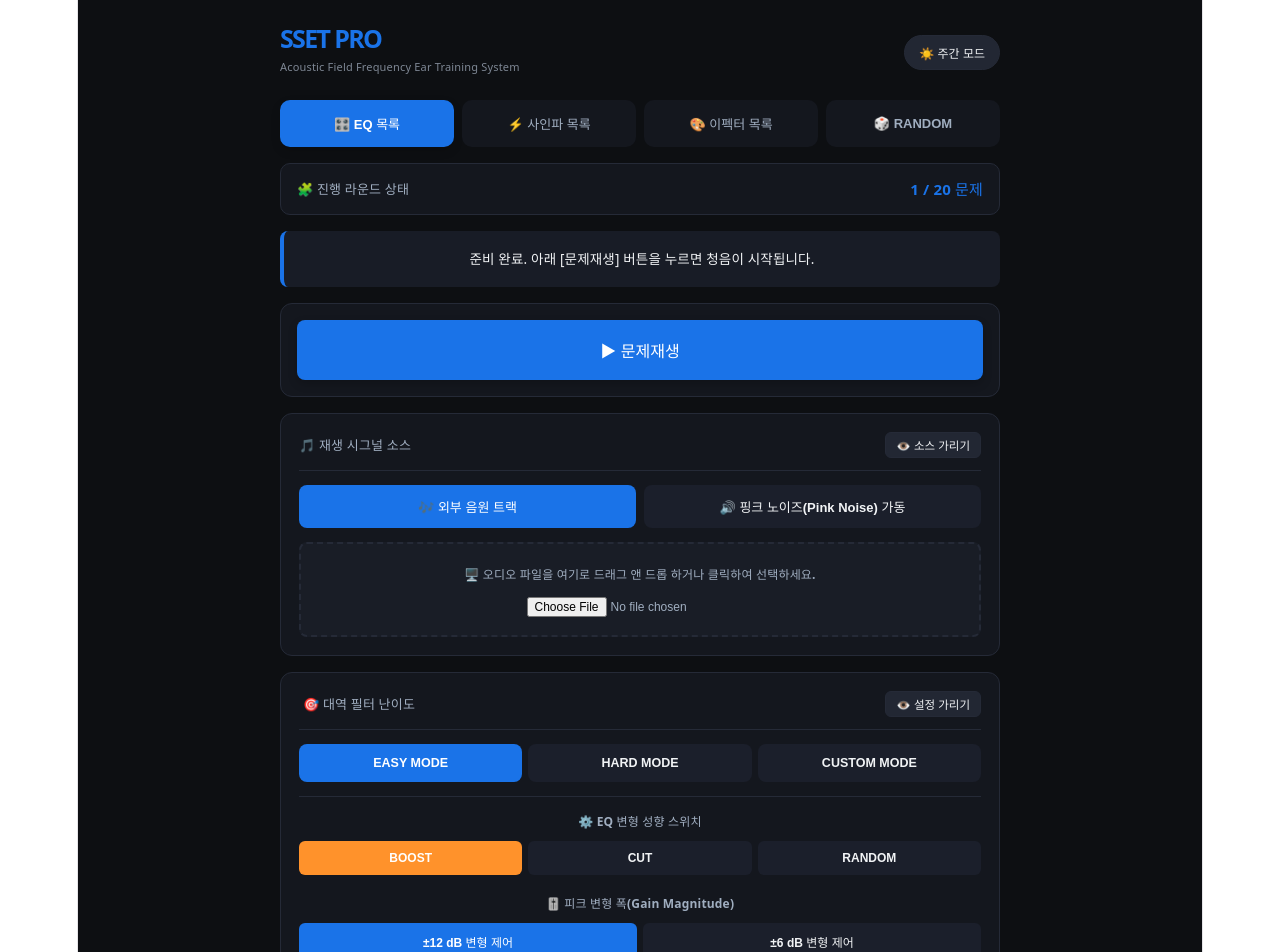
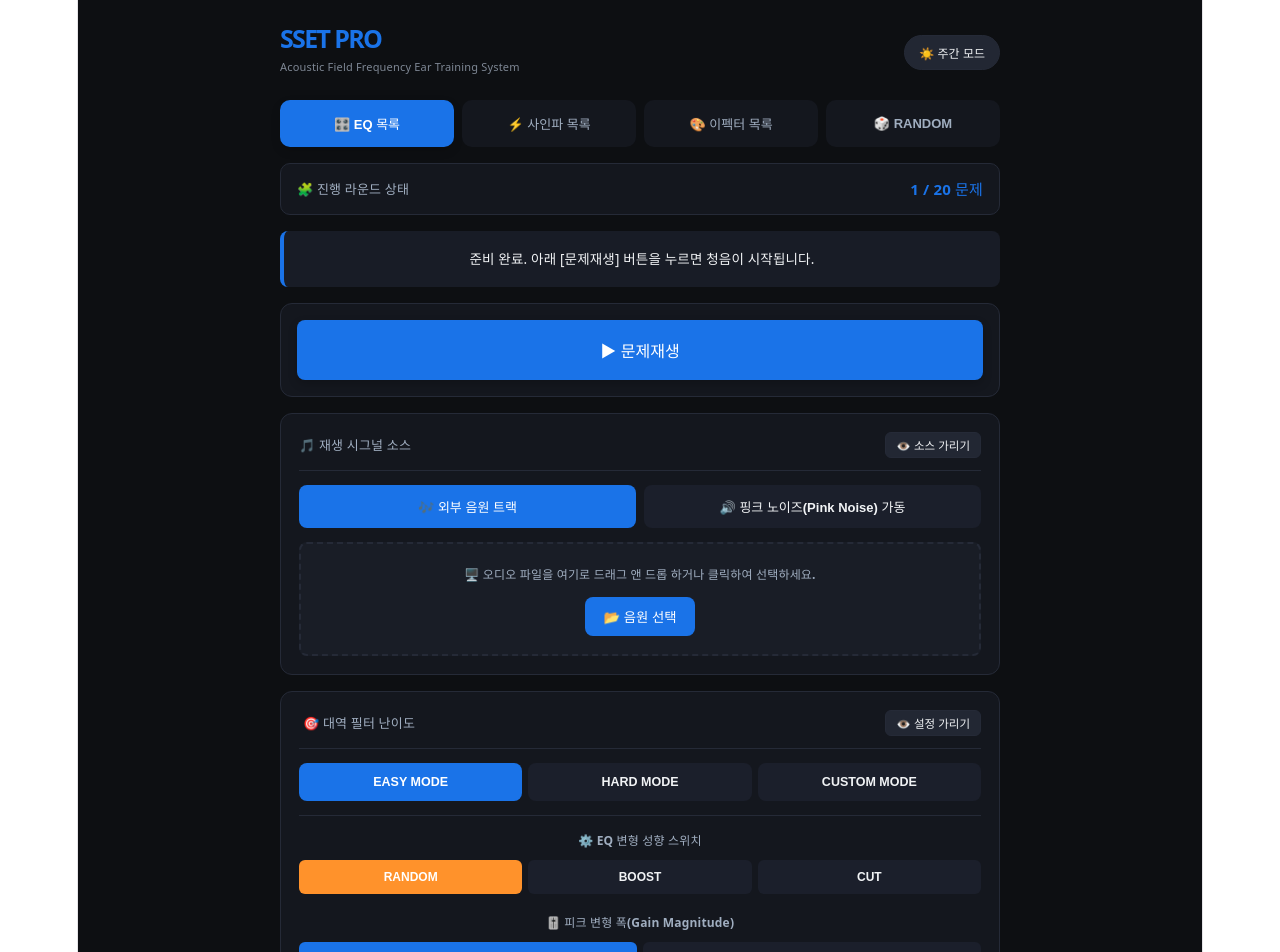
Before and after one commit to YeorYkim/StageSoundEarTrainer, a React (Vite) app: page / in a window 1280 px wide. Shown: the top 952 px of the page. Built offline with nearby package versions, Linux system fonts and the light colour scheme.

Commit message:
핸드폰에서 작동

```diff
--- a/src/App.tsx
+++ b/src/App.tsx
@@ -52,7 +52,7 @@ export default function App() {
 
   // CUSTOM 모드 전환 시 초기 상태를 10밴드 카피본으로 고정
   const [customSelected, setCustomSelected] = useState<string[]>([...iso10Bands]);
-  const [eqMode, setEqMode] = useState<'boost' | 'cut' | 'random'>('boost');
+  const [eqMode, setEqMode] = useState<'boost' | 'cut' | 'random'>('random');
   const [gainAmt, setGainAmt] = useState<'12' | '6'>('12');
 
   // 소스 디폴트 순서 조정 (음원 -> 핑크노이즈)
@@ -98,6 +98,7 @@ export default function App() {
   const audioCtxRef = useRef<AudioContext | null>(null);
   const sourceNodeRef = useRef<AudioBufferSourceNode | null>(null);
   const oscillatorNodeRef = useRef<OscillatorNode | null>(null);
+  const fileInputRef = useRef<HTMLInputElement>(null);
 
   // 오디오 체인 제어용 필터/이펙트 바이패스 게인 노드
   const filterNodeRef = useRef<BiquadFilterNode | null>(null);
@@ -135,25 +136,43 @@ export default function App() {
     setPeaks(extractedPeaks);
   };
 
-  const handleFileUpload = async (e: React.ChangeEvent<HTMLInputElement>) => {
+  const handleFileUpload = async (
+    e: React.ChangeEvent<HTMLInputElement> | { target: { files: FileList } }
+  ) => {
+
     const file = e.target.files?.[0];
     if (!file) return;
-    stopAllAudio();
-    setFeedback('🎧 오디오 주파수 분석 및 파형 트랙 빌드를 시작합니다...');
-    if (!audioCtxRef.current) audioCtxRef.current = new (window.AudioContext || (window as any).webkitAudioContext)();
+
     try {
+
+      if (!audioCtxRef.current) {
+        audioCtxRef.current = new (window.AudioContext || (window as any).webkitAudioContext)();
+      }
+
+      const ctx = audioCtxRef.current;
+
+      if (ctx.state === "suspended") {
+        await ctx.resume();
+      }
+
       const arrayBuffer = await file.arrayBuffer();
-      const audioBuffer = await audioCtxRef.current.decodeAudioData(arrayBuffer);
+
+      const audioBuffer = await ctx.decodeAudioData(arrayBuffer);
+
       userAudioBufferRef.current = audioBuffer;
-      setAudioDuration(audioBuffer.duration);
-      setLoopStart(0);
-      setLoopEnd(audioBuffer.duration);
-      setUploadedFileName(file.name);
-      generatePeaks(audioBuffer);
-      setFeedback(`✅ 파형 로드 완료: ${file.name}`);
+
+      setSource("music");
+
+      setFeedback(`✅ ${file.name} 불러오기 완료`);
+
     } catch (err) {
-      setFeedback('❌ 오디오 파일 파싱 실패. 형식을 확인해 주세요.');
-    }
+
+      console.error(err);
+
+      setFeedback("❌ 이 기기에서 지원하지 않는 음원입니다.");
+
+    }
+
   };
 
   const createPinkNoiseBuffer = (ctx: AudioContext) => {
@@ -252,16 +271,16 @@ export default function App() {
   if (type === "리버브") {
 
     const convolver = ctx.createConvolver();
-    convolver.buffer = createHallReverbIR(ctx, 3.2, 2.5);
+    convolver.buffer = createHallReverbIR(ctx, 2.2, 2.5);
 
     const preDelay = ctx.createDelay();
-    preDelay.delayTime.value = 0.035;
+    preDelay.delayTime.value = 0.35;
 
     input.connect(preDelay);
     preDelay.connect(convolver);
     convolver.connect(wetGain);
 
-    dryGain.gain.value = 0.7;
+    dryGain.gain.value = 1.0;
     wetGain.gain.value = 1.0;
   }
 
@@ -285,7 +304,7 @@ export default function App() {
 
     delay.connect(wetGain);
 
-    dryGain.gain.value = 0.45;
+    dryGain.gain.value = 0.7;
     wetGain.gain.value = 1.0;
   }
 
@@ -297,7 +316,7 @@ export default function App() {
 
     const lfo = ctx.createOscillator();
     lfo.type = "sine";
-    lfo.frequency.value = 0.9;
+    lfo.frequency.value = 0.8;
 
     const depth = ctx.createGain();
     depth.gain.value = 0.0035;
@@ -324,10 +343,10 @@ export default function App() {
 
     const lfo = ctx.createOscillator();
     lfo.type = "sine";
-    lfo.frequency.value = 0.9;
+    lfo.frequency.value = 0.28;
 
     const depth = ctx.createGain();
-    depth.gain.value = 0.0055;
+    depth.gain.value = 0.003;
 
     lfo.connect(depth);
     depth.connect(delay.delayTime);
@@ -341,7 +360,7 @@ export default function App() {
 
     delay.connect(wetGain);
 
-    dryGain.gain.value = 0.25;
+    dryGain.gain.value = 0.7;
     wetGain.gain.value = 1.0;
   }
 
@@ -364,10 +383,10 @@ export default function App() {
 
     const lfo = ctx.createOscillator();
     lfo.type = "triangle";
-    lfo.frequency.value = 1.1;
+    lfo.frequency.value = 0.33;
 
     const depth = ctx.createGain();
-    depth.gain.value = 1800;
+    depth.gain.value = 700;
 
     lfo.connect(depth);
 
@@ -393,8 +412,8 @@ export default function App() {
     const filter = ctx.createBiquadFilter();
 
     filter.type = "bandpass";
-    filter.Q.value = 18;
-    filter.frequency.value = 350;
+    filter.Q.value = 12;
+    filter.frequency.value = 500;
 
     const lfo = ctx.createOscillator();
     lfo.type = "triangle";
@@ -669,12 +688,12 @@ export default function App() {
 
           bypassGain.gain.linearRampToValueAtTime(
               0,
-              ctx.currentTime + 0.35
+              ctx.currentTime + 0.5
           );
 
           eqGain.gain.linearRampToValueAtTime(
               1,
-              ctx.currentTime + 0.35
+              ctx.currentTime + 0.5
           );
 
       }
@@ -708,6 +727,12 @@ export default function App() {
       const targetBand = pool[randomIdx];
 
       let calculatedGain = parseFloat(gainAmt);
+      if (eqMode === "boost") {
+      setSelectedSign("+");
+      }
+      if (eqMode === "cut") {
+      setSelectedSign("-");
+}
       if (eqMode === 'cut') calculatedGain = -calculatedGain;
       if (eqMode === 'random') calculatedGain = Math.random() > 0.5 ? calculatedGain : -calculatedGain;
 
@@ -1169,7 +1194,43 @@ export default function App() {
                   >
                     <div style={{ display: 'flex', flexDirection: 'column', alignItems: 'center', gap: '8px' }}>
                       <span style={{ fontSize: '12px', color: colors.textSub, fontWeight: '600' }}>🖥️ 오디오 파일을 여기로 드래그 앤 드롭 하거나 클릭하여 선택하세요.</span>
-                      <input type="file" accept="audio/*" onChange={handleFileUpload} style={{ fontSize: '12px', color: colors.textSub, margin: '0 auto' }} />
+                      <>
+                        <button
+                          onClick={async () => {
+                            if (audioCtxRef.current?.state === "suspended") {
+                              await audioCtxRef.current.resume();
+                            }
+                            if (!audioCtxRef.current) {
+                              audioCtxRef.current = new (window.AudioContext || (window as any).webkitAudioContext)();
+                            }
+
+                            if (audioCtxRef.current.state === "suspended") {
+                              await audioCtxRef.current.resume();
+                            }
+
+                            fileInputRef.current?.click();
+                          }}
+                          style={{
+                            padding: "10px 18px",
+                            borderRadius: "8px",
+                            border: "none",
+                            cursor: "pointer",
+                            backgroundColor: colors.primary,
+                            color: "white",
+                            fontWeight: "700"
+                          }}
+                        >
+                          📂 음원 선택
+                        </button>
+
+                        <input
+                          ref={fileInputRef}
+                          type="file"
+                          accept="audio/*,.wav,.mp3,.aac,.m4a,.ogg"
+                          onChange={handleFileUpload}
+                          style={{ display: "none" }}
+                        />
+                      </>
                       {uploadedFileName && <span style={{ fontSize: '12px', color: colors.primary, fontWeight: '800' }}>✔ 적재 완료: {uploadedFileName}</span>}
                     </div>
 
@@ -1271,15 +1332,62 @@ export default function App() {
                     <div style={{ display: 'flex', flexDirection: 'column', gap: '6px' }}>
                       <span style={{ fontWeight: '700', color: colors.textSub, fontSize: '12px' }}>⚙️ EQ 변형 성향 스위치</span>
                       <div style={{ display: 'flex', gap: '6px' }}>
-                        {(['boost', 'cut', 'random'] as const).map((em) => (
-                          <button
-                            key={em}
-                            onClick={() => setEqMode(em)}
-                            style={{ flex: 1, padding: '10px', fontSize: '12px', fontWeight: '700', border: 'none', borderRadius: '6px', cursor: 'pointer', backgroundColor: eqMode === em ? colors.accent : colors.btnDefault, color: eqMode === em ? 'white' : colors.textMain }}
-                          >
-                            {em.toUpperCase()}
-                          </button>
-                        ))}
+
+                        <button
+                          onClick={() => setEqMode('random')}
+                          style={{
+                            flex: 1,
+                            padding: '10px',
+                            fontSize: '12px',
+                            fontWeight: '700',
+                            border: 'none',
+                            borderRadius: '6px',
+                            cursor: 'pointer',
+                            backgroundColor: eqMode === 'random' ? colors.accent : colors.btnDefault,
+                            color: eqMode === 'random' ? 'white' : colors.textMain
+                          }}
+                        >
+                          RANDOM
+                        </button>
+
+                        {eqMode === 'random' && (
+                          <>
+                            <button
+                              onClick={() => setEqMode('boost')}
+                              style={{
+                                flex: 1,
+                                padding: '10px',
+                                fontSize: '12px',
+                                fontWeight: '700',
+                                border: 'none',
+                                borderRadius: '6px',
+                                cursor: 'pointer',
+                                backgroundColor: eqMode === 'boost' ? colors.accent : colors.btnDefault,
+                                color: eqMode === 'boost' ? 'white' : colors.textMain
+                              }}
+                            >
+                              BOOST
+                            </button>
+
+                            <button
+                              onClick={() => setEqMode('cut')}
+                              style={{
+                                flex: 1,
+                                padding: '10px',
+                                fontSize: '12px',
+                                fontWeight: '700',
+                                border: 'none',
+                                borderRadius: '6px',
+                                cursor: 'pointer',
+                                backgroundColor: eqMode === 'cut' ? colors.accent : colors.btnDefault,
+                                color: eqMode === 'cut' ? 'white' : colors.textMain
+                              }}
+                            >
+                              CUT
+                            </button>
+                          </>
+                        )}
+
                       </div>
                     </div>
 
@@ -1349,21 +1457,51 @@ export default function App() {
                </div>
 
                <div style={{ borderTop: `1px dashed ${colors.border}`, paddingTop: '12px', marginTop: '12px' }}>
-                 <span style={{ display: 'block', fontSize: '12px', fontWeight: '700', color: colors.textSub, marginBottom: '6px' }}>🎛️ EQ 선택 시 필수: 부스트(+) / 컷(-) 성향 선택</span>
+                 {activeTab === "EQ" && eqMode === "random" && (
+                 <>
+                 <span style={{ display: 'block', fontSize: '12px', fontWeight: '700', color: colors.textSub, marginBottom: '6px' }}>
+                 🎛️ EQ 선택 시 필수 : 부스트(+) / 컷(-) 성향 선택
+                 </span>
+
                  <div style={{ display: 'flex', gap: '8px' }}>
+
                  <button
                  onClick={() => { setSelectedSign('+'); setSelectedEffector(null); }}
-                     style={{ flex: 1, padding: '14px', fontSize: '15px', fontWeight: '900', borderRadius: '8px', cursor: 'pointer', border: `1px solid ${selectedSign === '+' ? '#ff6b6b' : colors.border}`, backgroundColor: selectedSign === '+' ? '#ff6b6b' : colors.btnDefault, color: selectedSign === '+' ? 'white' : colors.textMain }}
+                 style={{
+                 flex:1,
+                 padding:'14px',
+                 fontSize:'15px',
+                 fontWeight:'900',
+                 borderRadius:'8px',
+                 cursor:'pointer',
+                 border:`1px solid ${selectedSign==='+' ? '#ff6b6b' : colors.border}`,
+                 backgroundColor:selectedSign==='+' ? '#ff6b6b' : colors.btnDefault,
+                 color:selectedSign==='+' ? 'white' : colors.textMain
+                 }}
                  >
                  ➕ BOOST (+)
                  </button>
+
                  <button
                  onClick={() => { setSelectedSign('-'); setSelectedEffector(null); }}
-                     style={{ flex: 1, padding: '14px', fontSize: '15px', fontWeight: '900', borderRadius: '8px', cursor: 'pointer', border: `1px solid ${selectedSign === '-' ? '#3ea6ff' : colors.border}`, backgroundColor: selectedSign === '-' ? '#3ea6ff' : colors.btnDefault, color: selectedSign === '-' ? 'white' : colors.textMain }}
+                 style={{
+                 flex:1,
+                 padding:'14px',
+                 fontSize:'15px',
+                 fontWeight:'900',
+                 borderRadius:'8px',
+                 cursor:'pointer',
+                 border:`1px solid ${selectedSign==='-' ? '#3ea6ff' : colors.border}`,
+                 backgroundColor:selectedSign==='-' ? '#3ea6ff' : colors.btnDefault,
+                 color:selectedSign==='-' ? 'white' : colors.textMain
+                 }}
                  >
                  ➖ CUT (-)
                  </button>
-                 </div>
+
+                 </div>
+                 </>
+                 )}
                </div>
              </div>
            </div>
```
Lines whose indentation alone changed are shown as unchanged.
